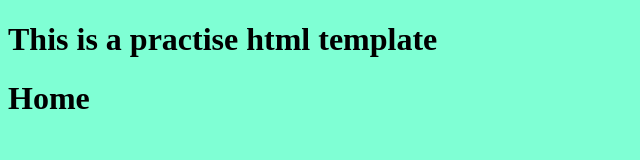
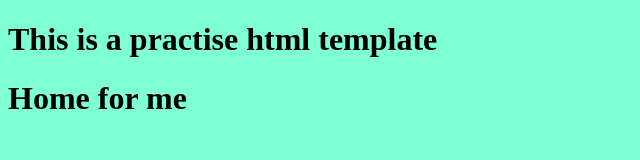
Before and after one commit to Panoskontos/Sourcetree-Practice, a plain HTML site: page index.html in a window 1280 px wide. Shown: the whole page, without its empty margins (0-640 px from the left). Drawn offline with Linux system fonts and the light colour scheme.

Commit message:
Doing this second commit

```diff
--- a/index.html
+++ b/index.html
@@ -10,7 +10,7 @@
 <body>
     <h1>This is a practise html template</h1>
 
-    <h1>Home</h1>
+    <h1>Home for me</h1>
 </body>
 <script src="main.js"></script>
 </html>
```
